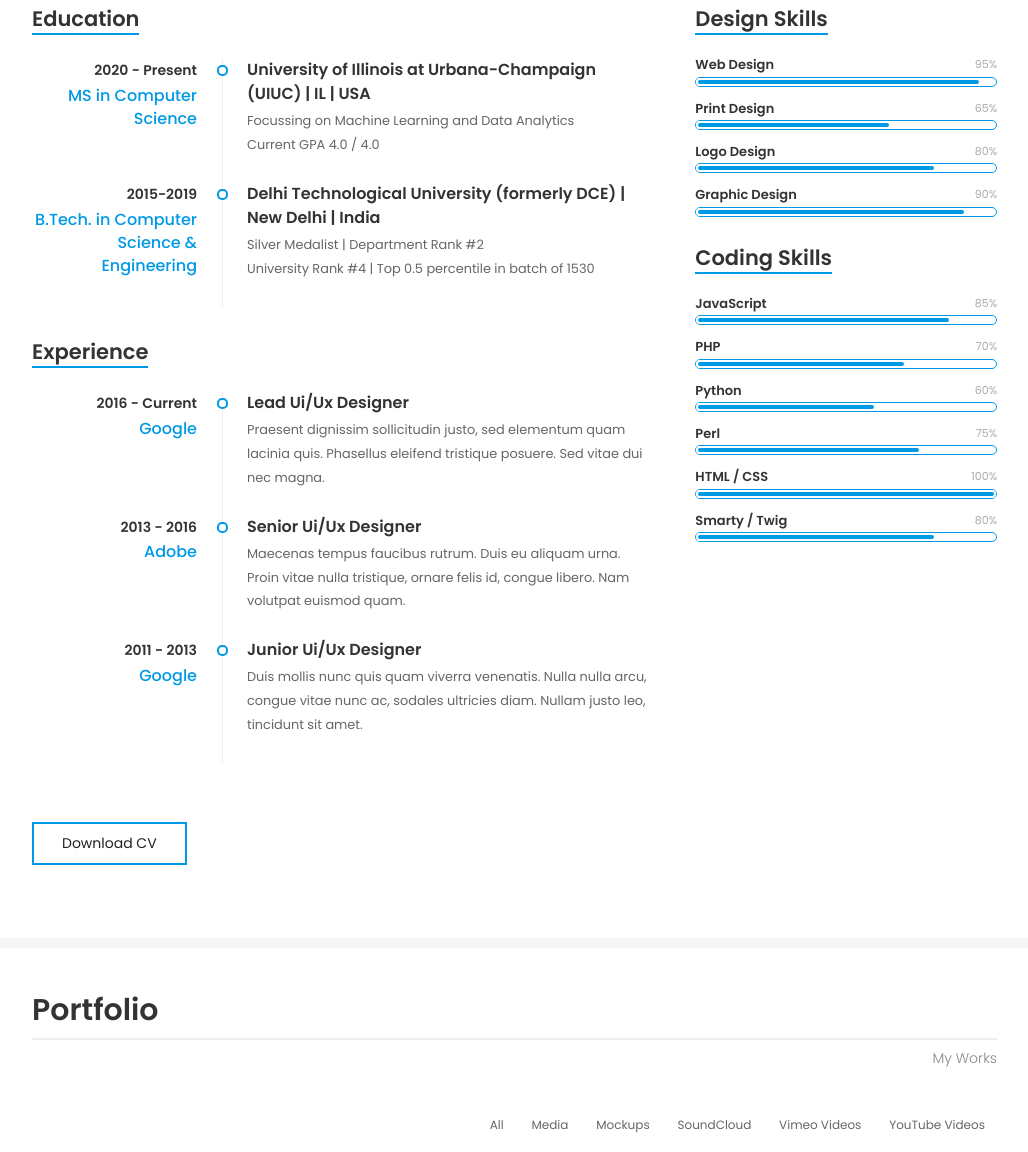
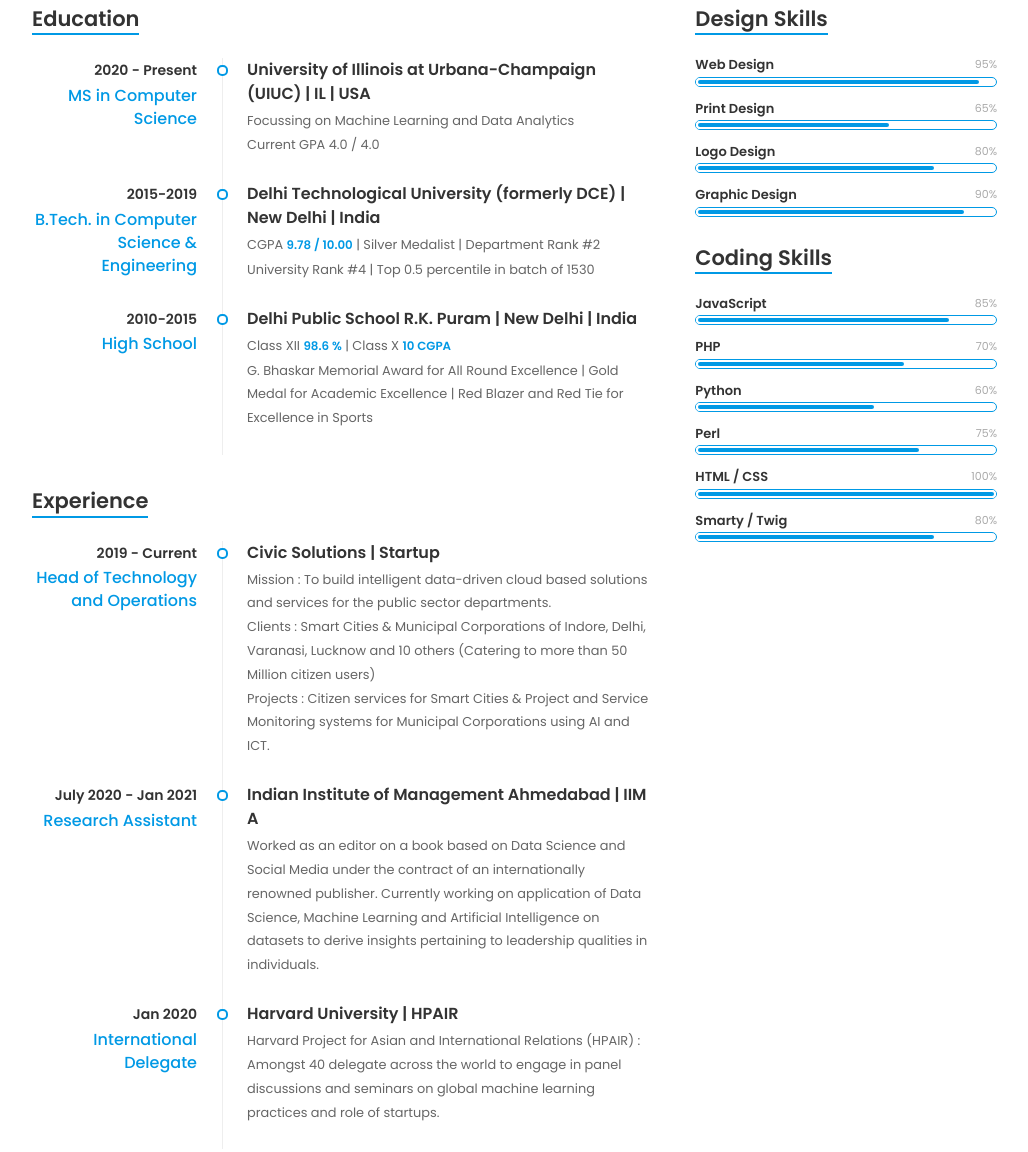
Before and after one commit to AnantSharma18/AnantSharma18.github.io, a plain HTML site: page index.html in a window 1280 px wide. Shown: the part 2167-3319 px from the top of the page, without its empty margins (213-1241 px from the left). Drawn offline with Linux system fonts and the light colour scheme; a script that the page names is missing.

Commit message:
added photo and updated experience

```diff
--- a/css/main.css
+++ b/css/main.css
@@ -1163,7 +1163,7 @@ blockquote {
   text-align: center;
   padding: 5px 0;
   margin-bottom: 30px;
-  opacity: .7;
+  opacity: .8;
   -webkit-transition: all 0.2s ease-in-out;
   -moz-transition: all 0.2s ease-in-out;
   -o-transition: all 0.2s ease-in-out;
--- a/index.html
+++ b/index.html
@@ -521,7 +521,7 @@
                         <div class="clients owl-carousel">
                           <div class="client-block">
                             <a href="#" target="_blank" title="Logo">
-                              <img style="margin-top: 25px;" src="images/clients/client-7.png" alt="Logo" style="margin-left: auto; margin-right: auto; margin-top: 20px;">
+                              <img style="margin-top: 35px; margin-left: auto; margin-right: auto;" src="images/clients/client-7.png" alt="Logo" style="margin-left: auto; margin-right: auto; margin-top: 20px;">
                             </a>
                           </div>
                           <div class="client-block">
@@ -531,7 +531,7 @@
                           </div>
                           <div class="client-block">
                             <a href="#" target="_blank" title="Logo">
-                              <img style="margin-top: 20px;" src="images/clients/client-5.png" alt="Logo">
+                              <img style="margin-top: 35px; margin-left: auto; margin-right: auto;" src="images/clients/client-5.png" alt="Logo">
                             </a>
                           </div>
                           <div class="client-block">
@@ -605,10 +605,26 @@
                             <div class="divider"></div>
                             <div class="right-part">
                               <h4 class="item-title">Delhi Technological University (formerly DCE) | New Delhi | India</h4>
-                              <p>Silver Medalist | Department Rank #2<br>
+                              <p>CGPA <span style="color: #0099e5; font-weight: 600;">9.78 / 10.00</span> | Silver Medalist | Department Rank #2<br>
                                 University Rank #4 | Top 0.5 percentile in batch of 1530</p>
                             </div>
                           </div>
+
+                          <div class="timeline-item clearfix">
+                            <div class="left-part">
+                              <h5 class="item-period">2010-2015</h5>
+                              <span class="item-company">High School</span>
+                            </div>
+                            <div class="divider"></div>
+                            <div class="right-part">
+                              <h4 class="item-title">Delhi Public School R.K. Puram | New Delhi | India</h4>
+                              <p>
+                               Class XII <span style="color: #0099e5; font-weight: 600;">98.6 %</span> | Class X <span style="color: #0099e5; font-weight: 600;">10 CGPA</span><br>
+                                G. Bhaskar Memorial Award for All Round Excellence | Gold Medal for Academic Excellence | Red Blazer and Red Tie for Excellence in Sports
+                              </p>
+                            </div>
+                          </div>
+
                         </div>
 
                         <div class="block-title">
@@ -619,37 +635,40 @@
                         <div class="timeline timeline-second-style clearfix">
                           <div class="timeline-item clearfix">
                             <div class="left-part">
-                              <h5 class="item-period">2016 - Current</h5>
-                              <span class="item-company">Google</span>
+                              <h5 class="item-period">2019 - Current</h5>
+                              <span class="item-company">Head of Technology and Operations</span>
                             </div>
                             <div class="divider"></div>
                             <div class="right-part">
-                              <h4 class="item-title">Lead Ui/Ux Designer</h4>
-                              <p>Praesent dignissim sollicitudin justo, sed elementum quam lacinia quis. Phasellus eleifend tristique posuere. Sed vitae dui nec magna.</p>
+                              <h4 class="item-title">Civic Solutions | Startup</h4>
+                              <p>Mission : To build intelligent data-driven cloud based solutions and services for the public sector departments.<br>
+                                Clients : Smart Cities & Municipal Corporations of Indore, Delhi, Varanasi, Lucknow and 10 others (Catering to more than 50 Million citizen users)<br>
+                                Projects : Citizen services for Smart Cities & Project and Service Monitoring systems for Municipal Corporations using AI and ICT.</p>
                             </div>
                           </div>
 
                           <div class="timeline-item clearfix">
                             <div class="left-part">
-                              <h5 class="item-period">2013 - 2016</h5>
-                              <span class="item-company">Adobe</span>
+                              <h5 class="item-period">July 2020 - Jan 2021</h5>
+                              <span class="item-company">Research Assistant</span>
                                     </div>
                             <div class="divider"></div>
                             <div class="right-part">
-                              <h4 class="item-title">Senior Ui/Ux Designer</h4>
-                              <p>Maecenas tempus faucibus rutrum. Duis eu aliquam urna. Proin vitae nulla tristique, ornare felis id, congue libero. Nam volutpat euismod quam.</p>
+                              <h4 class="item-title">Indian Institute of Management Ahmedabad | IIM A</h4>
+                              <p>Worked as an editor on a book based on Data Science and Social Media under the contract of an internationally renowned publisher.
+                                Currently working on application of Data Science, Machine Learning and Artificial Intelligence on datasets to derive insights pertaining to leadership qualities in individuals.</p>
                             </div>
                           </div>
 
                           <div class="timeline-item clearfix">
                             <div class="left-part">
-                              <h5 class="item-period">2011 - 2013</h5>
-                              <span class="item-company">Google</span>
+                              <h5 class="item-period">Jan 2020</h5>
+                              <span class="item-company">International Delegate</span>
                                     </div>
                             <div class="divider"></div>
                             <div class="right-part">
-                              <h4 class="item-title">Junior Ui/Ux Designer</h4>
-                              <p>Duis mollis nunc quis quam viverra venenatis. Nulla nulla arcu, congue vitae nunc ac, sodales ultricies diam. Nullam justo leo, tincidunt sit amet.</p>
+                              <h4 class="item-title">Harvard University | HPAIR</h4>
+                              <p>Harvard Project for Asian and International Relations (HPAIR) : Amongst 40 delegate across the world to engage in panel discussions and seminars on global machine learning practices and role of startups.</p>
                             </div>
                           </div>
                         </div>
```
Also changed, not shown: images/photo-sample.jpg (added), images/photo.jpg.
